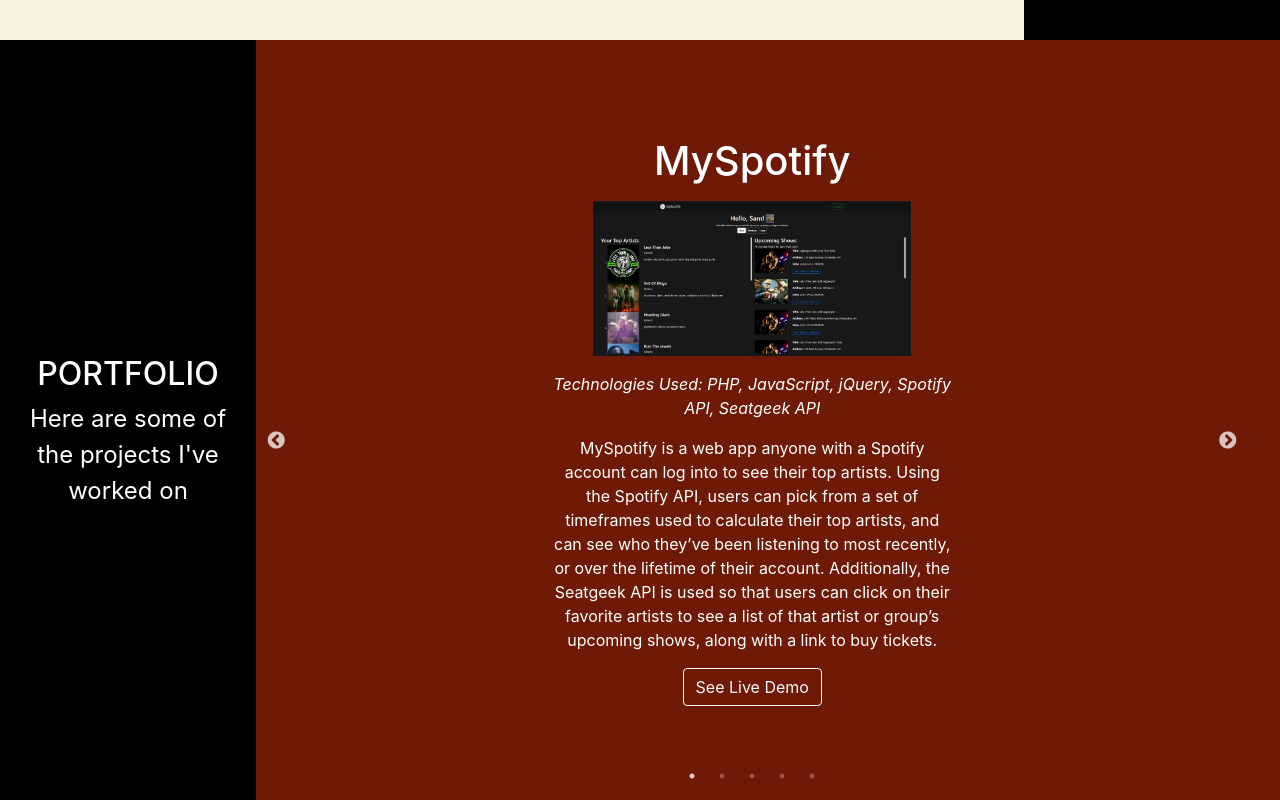
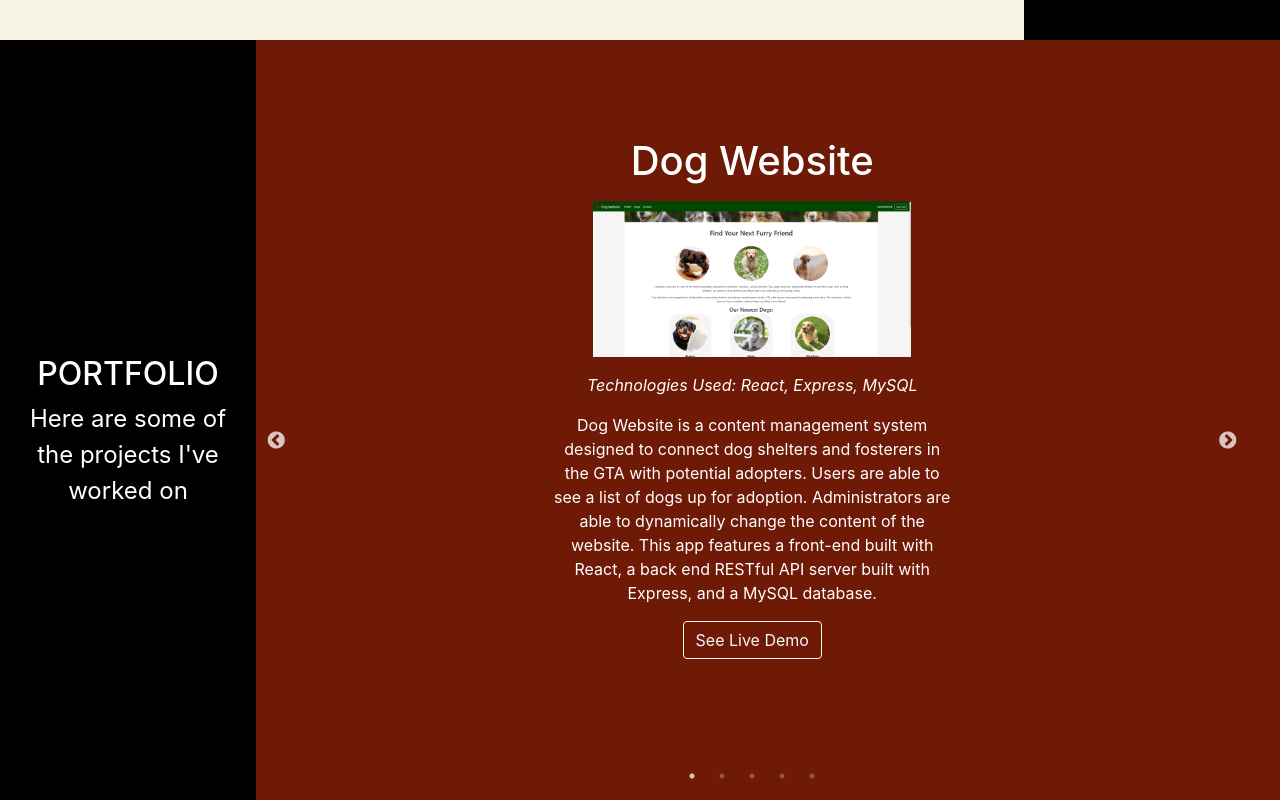
Before and after one commit to sbebenek/portfolio, a React (Create React App) app: page / in a window 1280 px wide. Shown: the part 1620-2420 px from the top of the page. Built offline with nearby package versions, Linux system fonts and the light colour scheme.

Commit message:
Update portfolio section for dog-website

```diff
--- a/src/components/body-portfolio-pieces.js
+++ b/src/components/body-portfolio-pieces.js
@@ -45,6 +45,10 @@
                 <div className="portfolio-right">
                     <div className="slider-holder">
                         <div className="slider portfolio-card-holder" data-slick='{"slidesToShow": 1, "slidesToScroll": 1, "accessibility": true}'>
+                            <PortfolioCard title="Dog Website" techUsed="React, Express, MySQL" imageSrc="screenshots/dogwebsite.png" projectlink="https://sbebenek-dog-website.herokuapp.com/"
+                                description="Dog Website is a content management system designed to connect dog shelters and fosterers in the GTA with potential adopters.
+                                Users are able to see a list of dogs up for adoption. Administrators are able to dynamically change the content of the website. This app features a
+                                front-end built with React, a back end RESTful API server built with Express, and a MySQL database." />
                             <PortfolioCard title="MySpotify" techUsed="PHP, JavaScript, jQuery, Spotify API, Seatgeek API"
                                 imageSrc="screenshots/myspotify.png" projectlink="/myspotify" description="MySpotify is a web app anyone with a Spotify account can log
                                 into to see their top artists. Using the Spotify API, users can pick from a set of timeframes used to calculate their top artists, and can see who
@@ -57,10 +61,7 @@
                                 able to find workout partners in their area. FitnessTracker was designed for fitness enthusiasts of all kinds - from serious bodybuilders to
                                 those just thinking about going on their first run. This app was made for anyone who wanted help achieving their fitness dreams." />
                             <CaseStudyCard title="GearLog" techUsed="C#, .NET, MS Entity Framework" />
-                            <PortfolioCard title="Dog Website" techUsed="React, Express, MySQL" imageSrc="screenshots/dogwebsite.png" projectlink="#"
-                                description="Dog Website is a content management system designed to connect dog shelters and fosterers in the GTA with potential adopters.
-                                Users are able to see a list of dogs up for adoption. Administrators are able to dynamically change the content of the website. This app features a
-                                front-end built with React, a back end RESTful API server built with Express, and a MySQL database." isLive="false" />
+
                             <PortfolioCard title="Five Card Draw" techUsed="HTML, CSS, jQuery" imageSrc="screenshots/fivecarddraw.png" projectlink="/fivecarddraw"
                                 description="Five Card Draw is a web app where you can play the card game of the same name. Try to get as many suit combinations as possible!
                                 All animations are made with CSS." />
--- a/src/components/case-study-card.js
+++ b/src/components/case-study-card.js
@@ -23,13 +23,13 @@
                     intended to track artists who were guitarists and/or bassists, what bands they were in, and keep record of what instruments, amplifiers, and effects pedals
                     they use. This was intended
                     because, as a musician personally, these are the tools one would need in order to sound exactly like their favorite artist. However, this was scaled back to
-                    only artists, bands, and instruments, due to time contraints. That way, the effort could be focused on creating an effective interface to clearly and cleanly
+                    only artists, bands, and instruments, due to time constraints. That way, the effort could be focused on creating an effective interface to clearly and cleanly
                     display all the information needed.
                 </p>
                 <img className="portfolio-screenshot mb-4" src="screenshots/gearlog4.png" alt="website screenshot" />
                 <p className="mb-4">
                     It was decided that the focus of the website would be on the Artist's Details page, due to the intention of the website being a place where musicians could go
-                    to find out what equipment favorite artist used. This page would display the artist's image, a link to their band's page, and a list of their instruments.
+                    to find out what equipment their favorite artist used. This page would display the artist's image, a link to their band's page, and a list of their instruments.
                     Users are able to click on an instrument and have that instrument's image and specifications displayed using AJAX, so that the content is filled
                     dynamically and without needing the page to reload. With this interface, users are able to have all desired information shown on the page at one time, without
                     having to scroll up or down. In order to organize this information efficiently, the Bootstrap framework was used to style the website.
```
